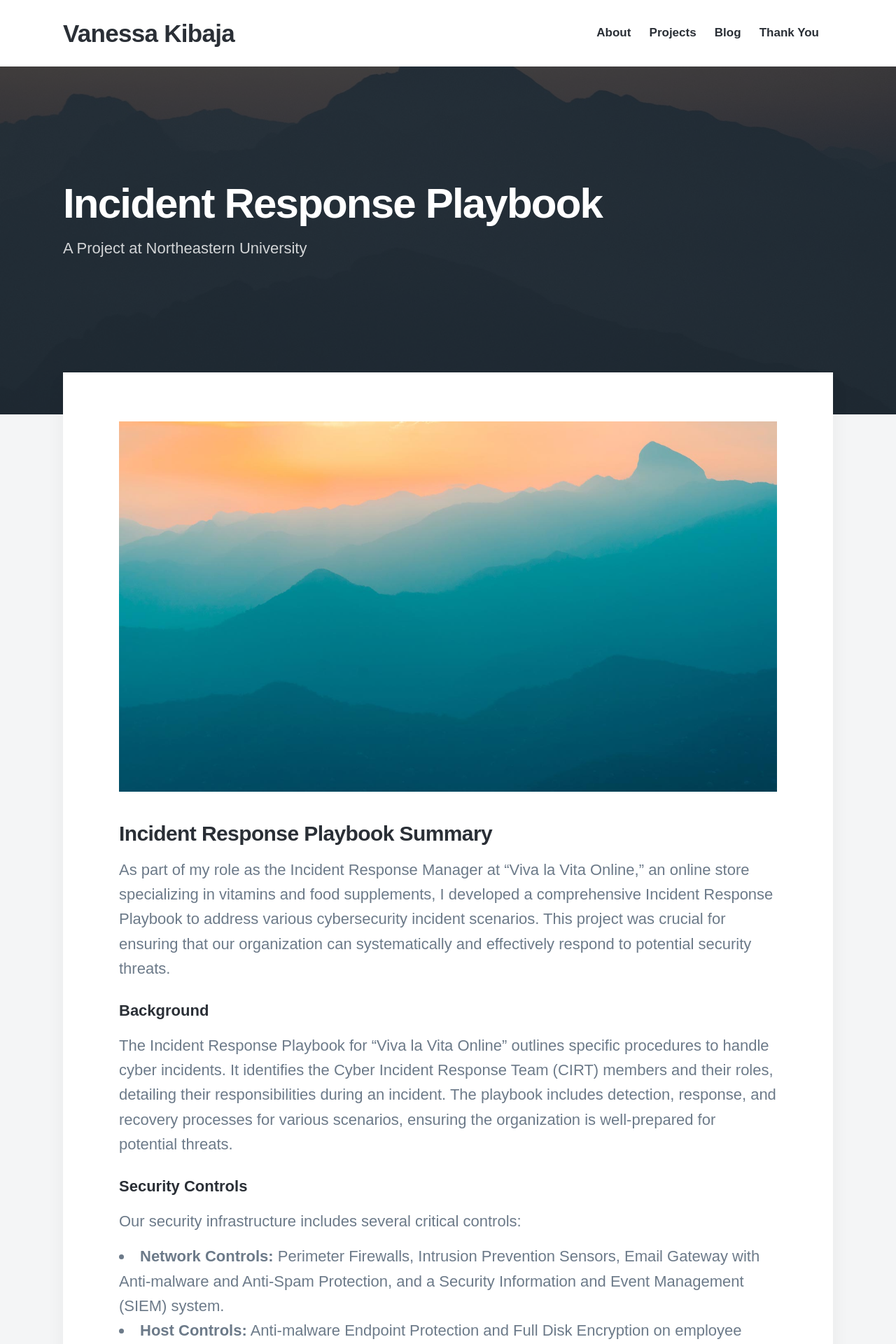
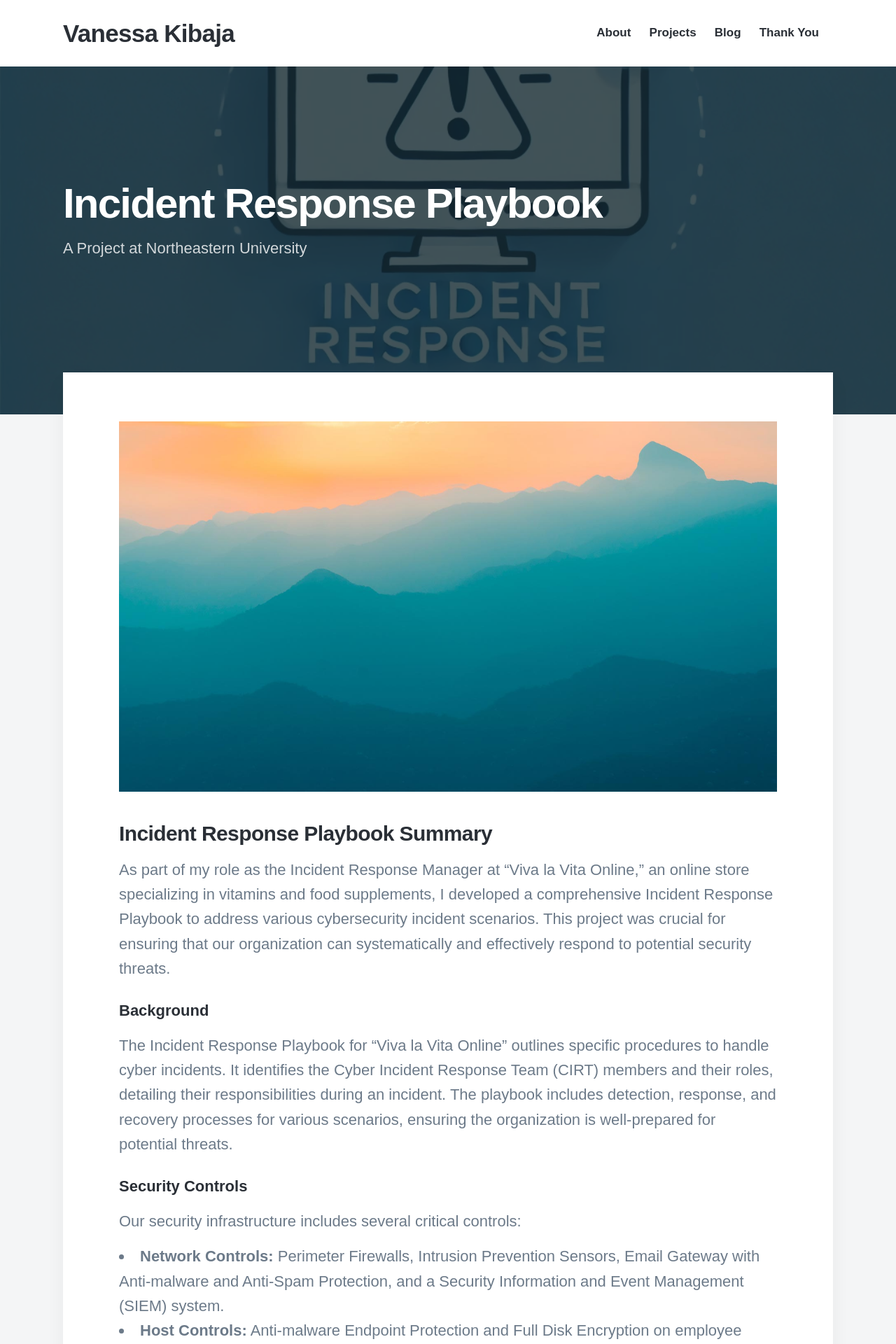
Before and after one commit to vkibaja/vkibaja.github.io, a Jekyll site: the page built from _projects/2024-07-22-Incident-Response-Playbook-project.md, in a window 1280 px wide. Shown: the top 1920 px of the page at 70% size. Built offline with Jekyll 4.4.1, drawn with Linux system fonts in a browser that asks for light colours; nearby versions of some CDN libraries; some web fonts are replaced.

Commit message:
Update 2024-07-22-Incident-Response-Playbook-project.md

```diff
--- a/_projects/2024-07-22-Incident-Response-Playbook-project.md
+++ b/_projects/2024-07-22-Incident-Response-Playbook-project.md
@@ -3,7 +3,7 @@
 subtitle: 'A Project at Northeastern University'
 date: 2024-07-22 00:00:00
 description: This is a project where I acted as an Incident Response Manager and created Incident Response Playbook.
-featured_image: '/images/demo/demo-square.jpg'
+featured_image: '/images/demo/Incident-Response.jpg'
 ---
 
 ![](/images/demo/demo-landscape.jpg)
```
